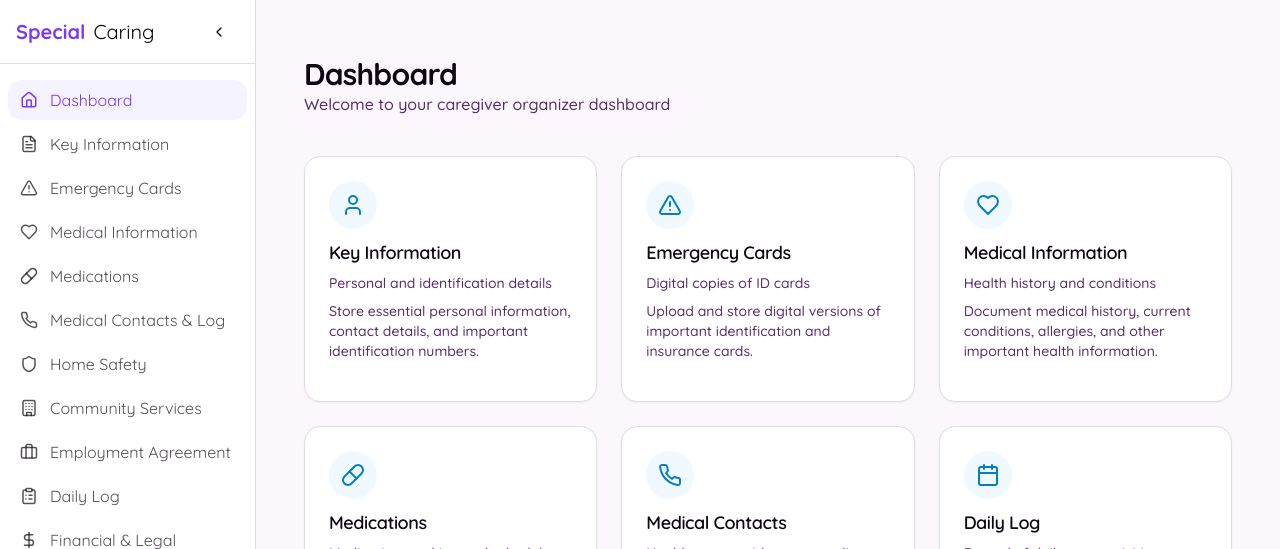
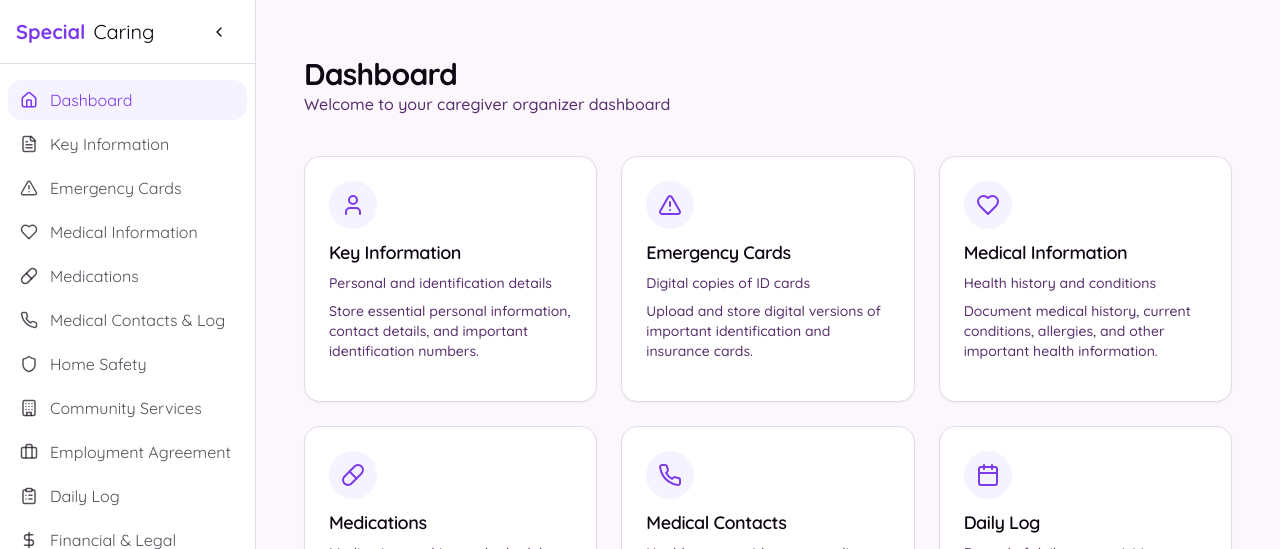
Before and after one commit to alejochang/specialcaring.com, a React (Vite) app: page /dashboard in a window 1280 px wide. Shown: the top 549 px of the page. Built offline with nearby package versions, Linux system fonts and the light colour scheme.

Commit message:
Fix: Apply primary color to action buttons
Apply the primary color used in the "Get Started" button to all action buttons and their icons.

```diff
--- a/src/components/ui/button.tsx
+++ b/src/components/ui/button.tsx
@@ -1,3 +1,4 @@
+
 import * as React from "react"
 import { Slot } from "@radix-ui/react-slot"
 import { cva, type VariantProps } from "class-variance-authority"
@@ -9,7 +10,7 @@ const buttonVariants = cva(
   {
     variants: {
       variant: {
-        default: "bg-primary text-primary-foreground hover:bg-primary/90",
+        default: "bg-special-600 text-primary-foreground hover:bg-special-700",
         destructive:
           "bg-destructive text-destructive-foreground hover:bg-destructive/90",
         outline:
@@ -17,7 +18,7 @@ const buttonVariants = cva(
         secondary:
           "bg-secondary text-secondary-foreground hover:bg-secondary/80",
         ghost: "hover:bg-accent hover:text-accent-foreground",
-        link: "text-primary underline-offset-4 hover:underline",
+        link: "text-special-600 underline-offset-4 hover:underline",
       },
       size: {
         default: "h-10 px-4 py-2",
--- a/src/pages/Dashboard.tsx
+++ b/src/pages/Dashboard.tsx
@@ -59,8 +59,8 @@ const DashboardOverview = () => {
         <Link to="/dashboard/key-information" className="block transition-transform hover:scale-105">
           <Card className="bg-white shadow-sm border border-border h-full">
             <CardHeader className="pb-2">
-              <div className="w-12 h-12 rounded-full bg-caregiver-50 flex items-center justify-center mb-1">
-                <User className="h-6 w-6 text-caregiver-600" />
+              <div className="w-12 h-12 rounded-full bg-special-50 flex items-center justify-center mb-1">
+                <User className="h-6 w-6 text-special-600" />
               </div>
               <CardTitle className="text-lg">Key Information</CardTitle>
               <CardDescription>
@@ -78,8 +78,8 @@ const DashboardOverview = () => {
         <Link to="/dashboard/emergency-cards" className="block transition-transform hover:scale-105">
           <Card className="bg-white shadow-sm border border-border h-full">
             <CardHeader className="pb-2">
-              <div className="w-12 h-12 rounded-full bg-caregiver-50 flex items-center justify-center mb-1">
-                <AlertTriangle className="h-6 w-6 text-caregiver-600" />
+              <div className="w-12 h-12 rounded-full bg-special-50 flex items-center justify-center mb-1">
+                <AlertTriangle className="h-6 w-6 text-special-600" />
               </div>
               <CardTitle className="text-lg">Emergency Cards</CardTitle>
               <CardDescription>
@@ -97,8 +97,8 @@ const DashboardOverview = () => {
         <Link to="/dashboard/medical-information" className="block transition-transform hover:scale-105">
           <Card className="bg-white shadow-sm border border-border h-full">
             <CardHeader className="pb-2">
-              <div className="w-12 h-12 rounded-full bg-caregiver-50 flex items-center justify-center mb-1">
-                <Heart className="h-6 w-6 text-caregiver-600" />
+              <div className="w-12 h-12 rounded-full bg-special-50 flex items-center justify-center mb-1">
+                <Heart className="h-6 w-6 text-special-600" />
               </div>
               <CardTitle className="text-lg">Medical Information</CardTitle>
               <CardDescription>
@@ -116,8 +116,8 @@ const DashboardOverview = () => {
         <Link to="/dashboard/medications" className="block transition-transform hover:scale-105">
           <Card className="bg-white shadow-sm border border-border h-full">
             <CardHeader className="pb-2">
-              <div className="w-12 h-12 rounded-full bg-caregiver-50 flex items-center justify-center mb-1">
-                <Pill className="h-6 w-6 text-caregiver-600" />
+              <div className="w-12 h-12 rounded-full bg-special-50 flex items-center justify-center mb-1">
+                <Pill className="h-6 w-6 text-special-600" />
               </div>
               <CardTitle className="text-lg">Medications</CardTitle>
               <CardDescription>
@@ -135,8 +135,8 @@ const DashboardOverview = () => {
         <Link to="/dashboard/medical-contacts" className="block transition-transform hover:scale-105">
           <Card className="bg-white shadow-sm border border-border h-full">
             <CardHeader className="pb-2">
-              <div className="w-12 h-12 rounded-full bg-caregiver-50 flex items-center justify-center mb-1">
-                <Phone className="h-6 w-6 text-caregiver-600" />
+              <div className="w-12 h-12 rounded-full bg-special-50 flex items-center justify-center mb-1">
+                <Phone className="h-6 w-6 text-special-600" />
               </div>
               <CardTitle className="text-lg">Medical Contacts</CardTitle>
               <CardDescription>
@@ -154,8 +154,8 @@ const DashboardOverview = () => {
         <Link to="/dashboard/daily-log" className="block transition-transform hover:scale-105">
           <Card className="bg-white shadow-sm border border-border h-full">
             <CardHeader className="pb-2">
-              <div className="w-12 h-12 rounded-full bg-caregiver-50 flex items-center justify-center mb-1">
-                <Calendar className="h-6 w-6 text-caregiver-600" />
+              <div className="w-12 h-12 rounded-full bg-special-50 flex items-center justify-center mb-1">
+                <Calendar className="h-6 w-6 text-special-600" />
               </div>
               <CardTitle className="text-lg">Daily Log</CardTitle>
               <CardDescription>
@@ -171,7 +171,7 @@ const DashboardOverview = () => {
         </Link>
       </div>
 
-      <div className="text-center p-6 bg-caregiver-50 rounded-xl">
+      <div className="text-center p-6 bg-special-50 rounded-xl">
         <h3 className="text-xl font-medium mb-2">Getting Started</h3>
         <p className="text-muted-foreground max-w-md mx-auto">
           Begin by adding your key information and emergency contacts. You can add more sections as needed.
```
